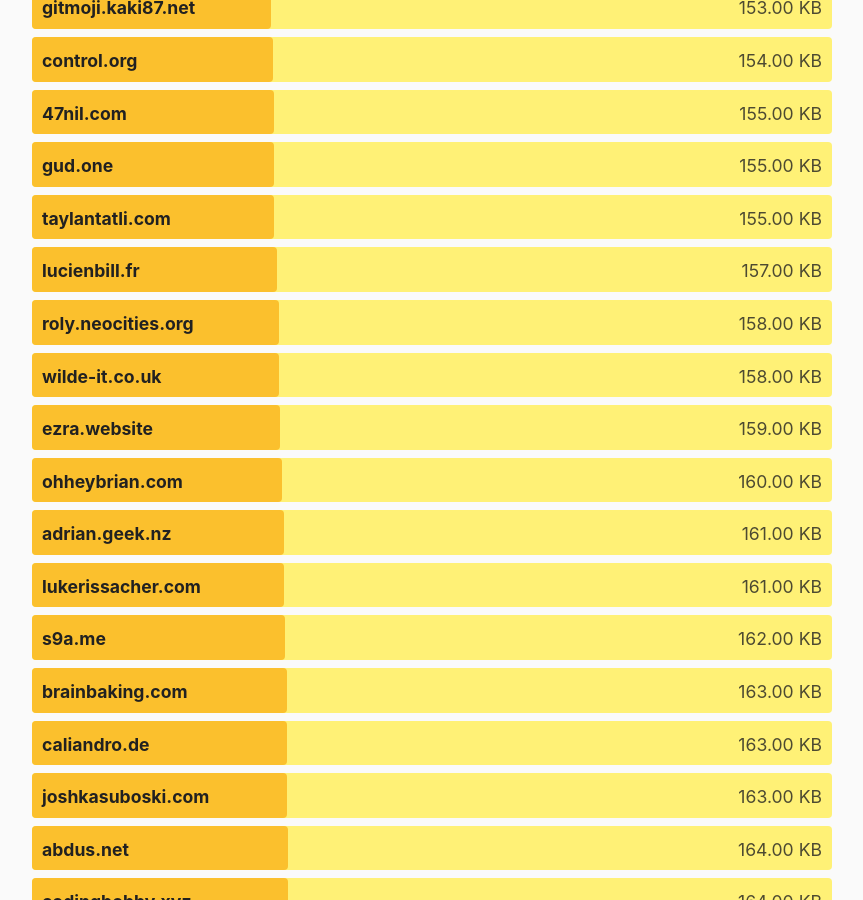
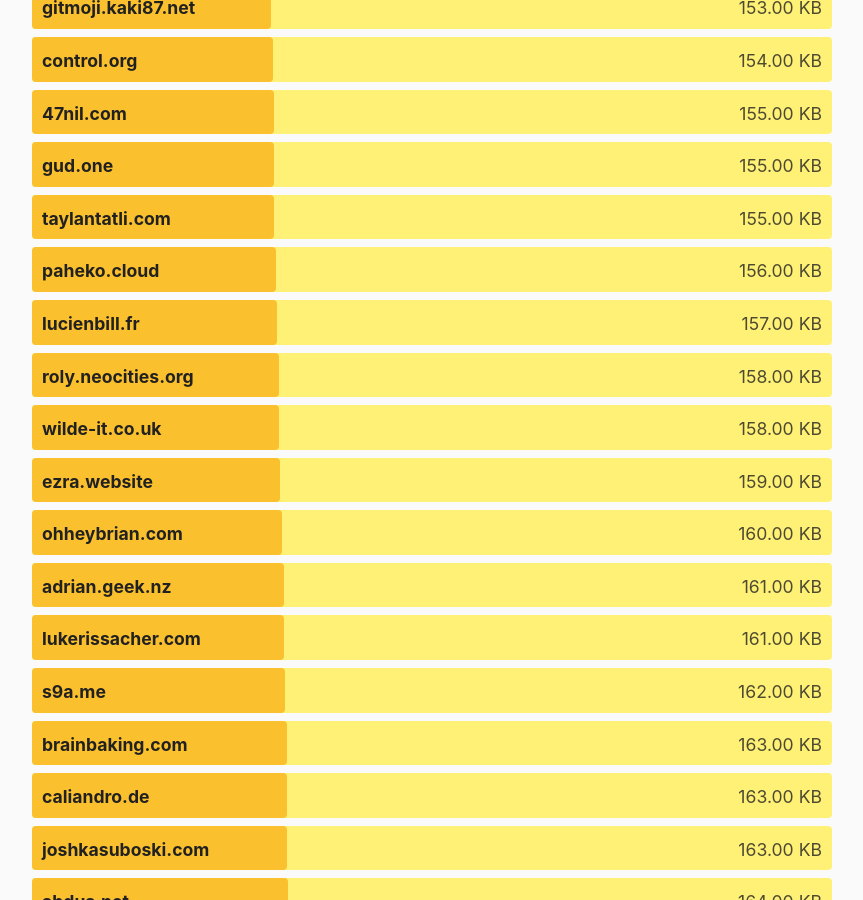
Before and after one commit to kevquirk/512kb.club, a Jekyll site: the page built from index.md, in a window 1280 px wide and 900 px high, scrolled down 24681 px. Shown: the whole window, without its empty margins (208-1071 px from the left). Built offline with Jekyll 4.4.1, drawn with Linux system fonts in a browser that asks for light colours.

Commit message:
Add paheko.cloud

```diff
--- a/_data/sites.yml
+++ b/_data/sites.yml
@@ -2192,6 +2192,11 @@
   size: 32.8
   last_checked: 2022-03-07
 
+- domain: paheko.cloud
+  url: https://paheko.cloud/
+  size: 156
+  last_checked: 2023-08-16
+
 - domain: palora.vercel.app
   url: https://palora.vercel.app/
   size: 403
```
